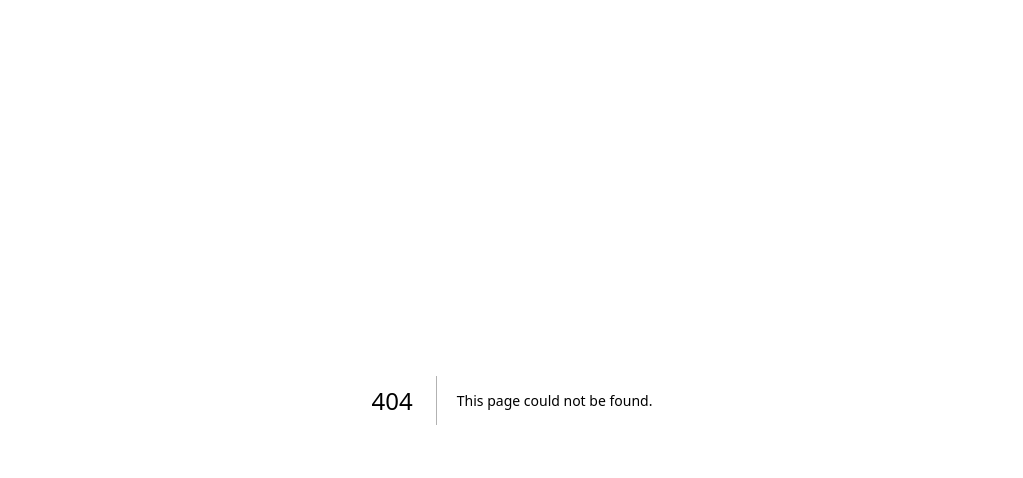
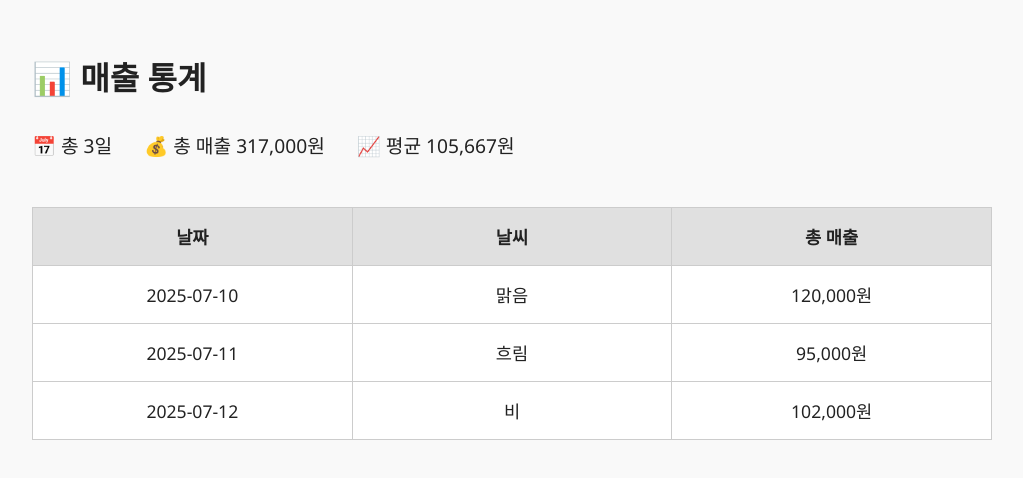
Before and after one commit to bigdaditor/chanmo-weather, a Next.js app: page /stats in a window 1280 px wide. Before the commit this address had no page. Shown: the top 478 px of the page, without its empty margins (128-1151 px from the left). Built offline with nearby package versions, Linux system fonts and the light colour scheme.

Commit message:
feat: 통계화면 생성

```diff
--- /dev/null
+++ b/src/app/stats/page.js
@@ -0,0 +1,68 @@
+
+
+"use client";
+
+import { useEffect, useState } from "react";
+
+export default function StatsPage() {
+  const [data, setData] = useState([]);
+
+  useEffect(() => {
+    // 추후 /api/sales?withWeather=true 와 같은 API에서 불러오기
+    setData([
+      { date: "2025-07-10", total: 120000, weather: "맑음" },
+      { date: "2025-07-11", total: 95000, weather: "흐림" },
+      { date: "2025-07-12", total: 102000, weather: "비" }
+    ]);
+  }, []);
+
+  const totalDays = data.length;
+  const totalSales = data.reduce((sum, item) => sum + item.total, 0);
+  const averageSales = totalDays > 0 ? Math.round(totalSales / totalDays) : 0;
+
+  return (
+    <div style={{
+      width: '1024px',
+      height: '768px',
+      margin: '0 auto',
+      padding: '2rem',
+      backgroundColor: '#f9f9f9',
+      display: 'flex',
+      flexDirection: 'column',
+      gap: '1rem'
+    }}>
+      <h1 style={{ fontSize: '2rem', marginBottom: '1rem' }}>📊 매출 통계</h1>
+
+      <div style={{ display: 'flex', gap: '2rem', fontSize: '1.2rem' }}>
+        <div>📅 총 {totalDays}일</div>
+        <div>💰 총 매출 {totalSales.toLocaleString()}원</div>
+        <div>📈 평균 {averageSales.toLocaleString()}원</div>
+      </div>
+
+      <table style={{
+        width: '100%',
+        marginTop: '2rem',
+        borderCollapse: 'collapse',
+        fontSize: '1.1rem',
+        backgroundColor: '#fff'
+      }}>
+        <thead>
+          <tr style={{ backgroundColor: '#e0e0e0' }}>
+            <th style={{ padding: '1rem', border: '1px solid #ccc' }}>날짜</th>
+            <th style={{ padding: '1rem', border: '1px solid #ccc' }}>날씨</th>
+            <th style={{ padding: '1rem', border: '1px solid #ccc' }}>총 매출</th>
+          </tr>
+        </thead>
+        <tbody>
+          {data.map((item) => (
+            <tr key={item.date}>
+              <td style={{ padding: '1rem', border: '1px solid #ccc' }}>{item.date}</td>
+              <td style={{ padding: '1rem', border: '1px solid #ccc' }}>{item.weather}</td>
+              <td style={{ padding: '1rem', border: '1px solid #ccc' }}>{item.total.toLocaleString()}원</td>
+            </tr>
+          ))}
+        </tbody>
+      </table>
+    </div>
+  );
+}
```
